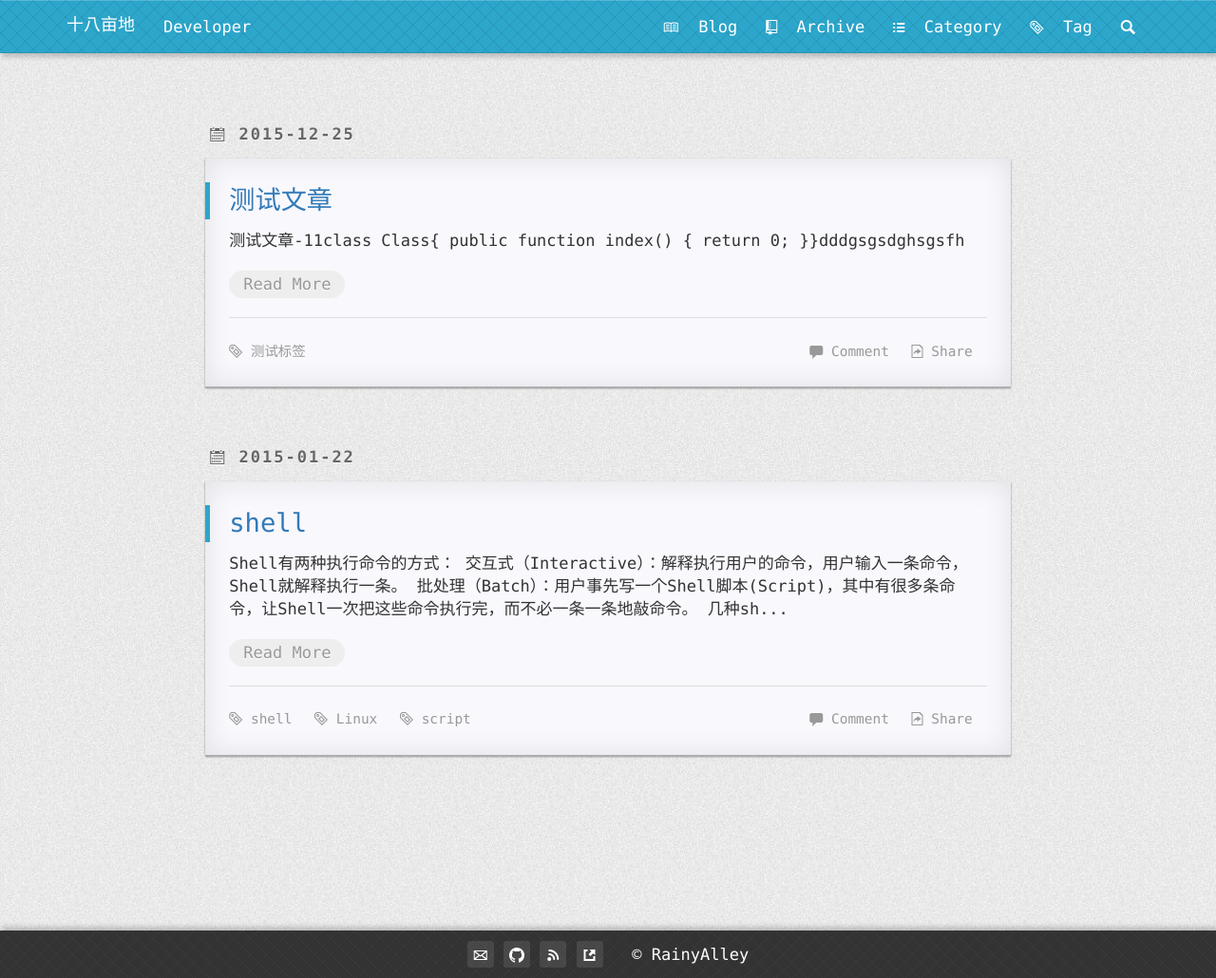
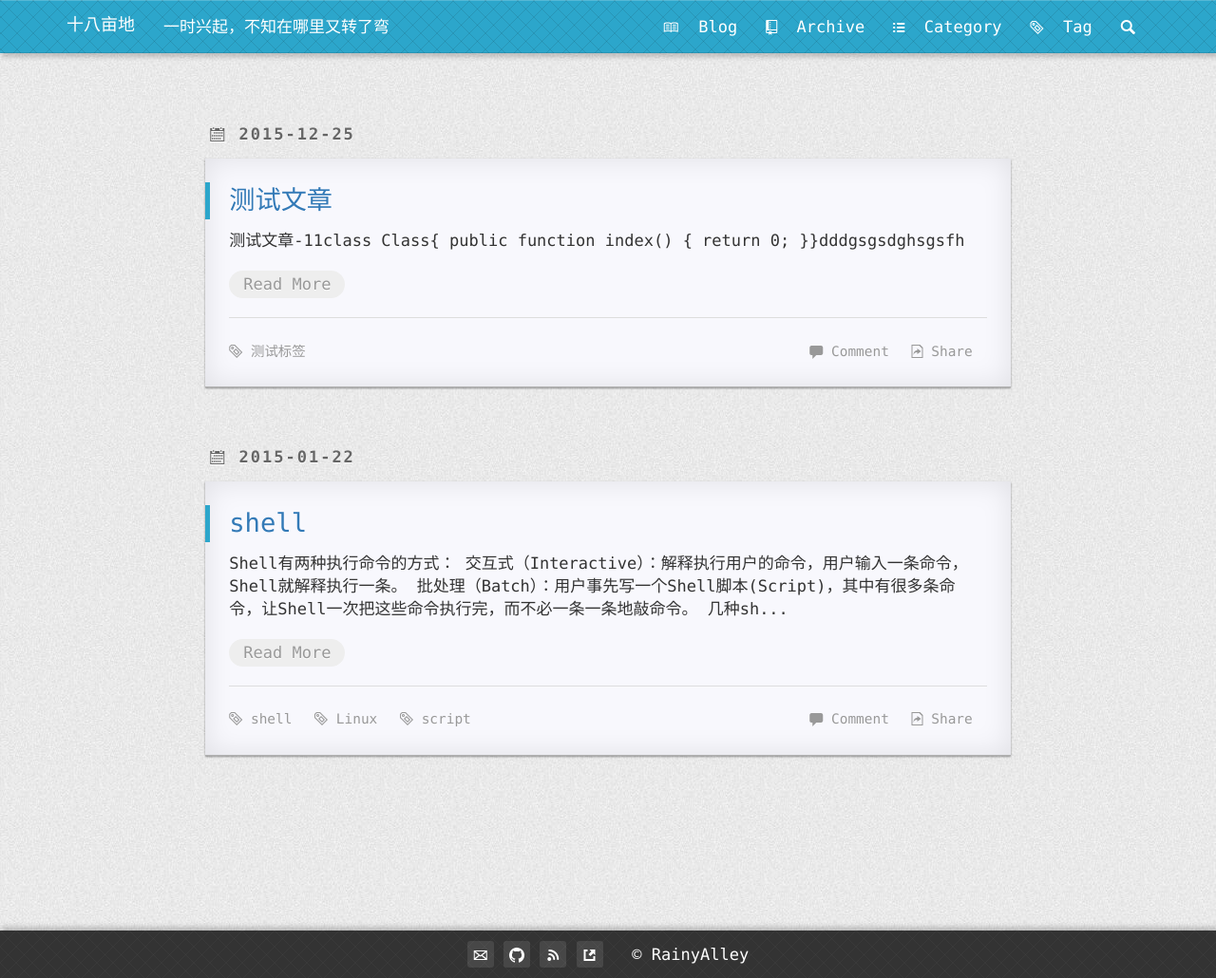
Before and after one commit to shibamudi/blog, a Jekyll site: the page built from index.html, in a window 1280 px wide. Shown: the whole page at 95% size. Built offline with Jekyll 4.4.1, drawn with Linux system fonts in a browser that asks for light colours; nearby versions of some CDN libraries; Markdown is read by kramdown in place of the engine named in the settings; the list of posts is cut into pages by our own code; comment, search, counter and statistics services are not loaded.

Commit message:
description

```diff
--- a/_config.yml
+++ b/_config.yml
@@ -30,7 +30,7 @@ baseurl: ""
 
 title: "十八亩地"
 email: "919177684@qq.com"
-description: "Developer"
+description: "一时兴起，不知在哪里又转了弯"
 github_username:  "shibamudi"
 swiftype_searchId: "vzJUQBvAZhTjdmx8eFiX"
 disqus_shortname: "shibamudi"
```
